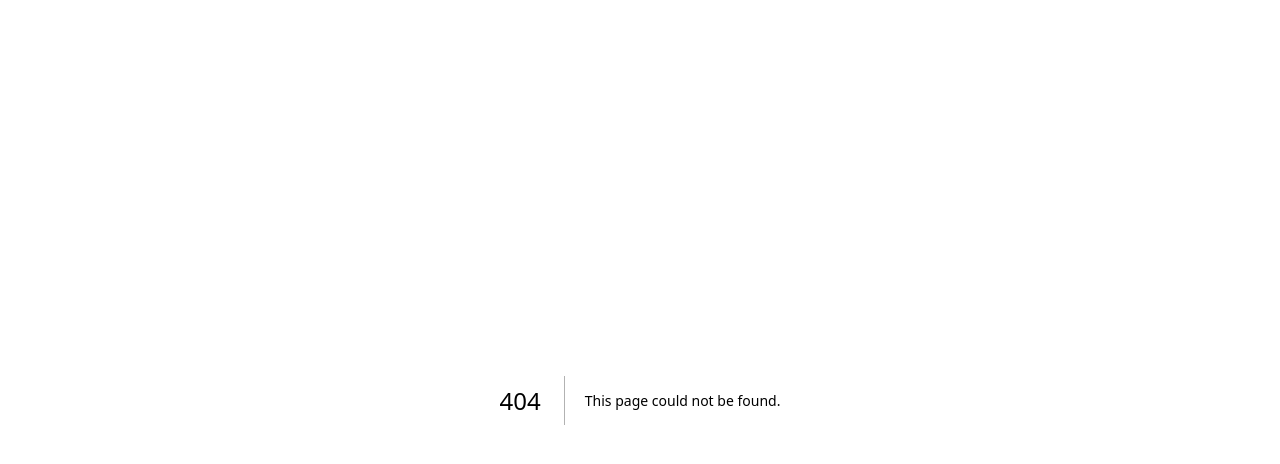
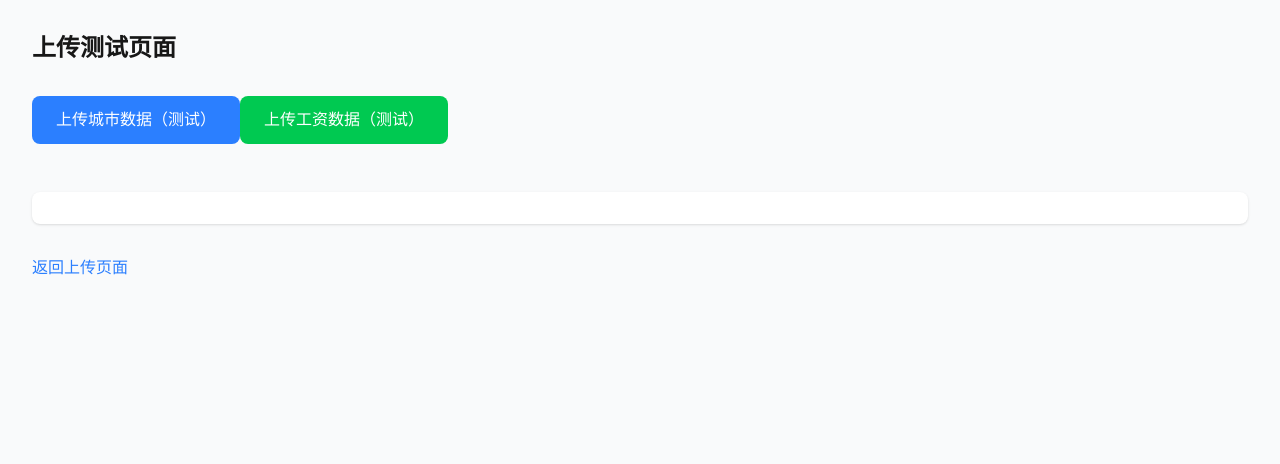
Before and after one commit to Happy-hw/shebao12, a Next.js app: page /upload-test in a window 1280 px wide. Before the commit this address had no page. Shown: the top 464 px of the page. Built offline with nearby package versions, Linux system fonts and the light colour scheme.

Commit message:
Add simplified upload APIs and test page

```diff
--- /dev/null
+++ b/app/api/upload/cities/easy-route.ts
@@ -0,0 +1,23 @@
+import { NextRequest, NextResponse } from 'next/server'
+
+export async function POST(request: NextRequest) {
+  console.log('Easy upload API called')
+
+  try {
+    // 直接返回成功，不做任何操作
+    return NextResponse.json({
+      message: '上传成功（简化版）',
+      count: 4,
+      mock: true,
+      cities: [
+        { city_name: '深圳', year: '2024', base_min: 2360, base_max: 27291, rate: 0.15 },
+        { city_name: '广州', year: '2024', base_min: 2300, base_max: 28868, rate: 0.15 },
+        { city_name: '佛山', year: '2024', base_min: 1900, base_max: 26421, rate: 0.15 },
+        { city_name: '东莞', year: '2024', base_min: 1900, base_max: 25874, rate: 0.14 }
+      ]
+    })
+  } catch (error) {
+    console.error('Easy upload error:', error)
+    return NextResponse.json({ error: 'Upload failed' }, { status: 500 })
+  }
+}
--- /dev/null
+++ b/app/api/upload/salaries/easy-route.ts
@@ -0,0 +1,28 @@
+import { NextRequest, NextResponse } from 'next/server'
+
+export async function POST(request: NextRequest) {
+  console.log('Easy salaries upload API called')
+
+  try {
+    // 直接返回成功，不做任何操作
+    return NextResponse.json({
+      message: '工资数据上传成功（简化版）',
+      count: 9,
+      mock: true,
+      salaries: [
+        { employee_id: 'E001', employee_name: '张三', city_name: '深圳', month: '202401', salary_amount: 8500 },
+        { employee_id: 'E001', employee_name: '张三', city_name: '深圳', month: '202402', salary_amount: 8500 },
+        { employee_id: 'E001', employee_name: '张三', city_name: '深圳', month: '202403', salary_amount: 9000 },
+        { employee_id: 'E002', employee_name: '李四', city_name: '广州', month: '202401', salary_amount: 7200 },
+        { employee_id: 'E002', employee_name: '李四', city_name: '广州', month: '202402', salary_amount: 7200 },
+        { employee_id: 'E002', employee_name: '李四', city_name: '广州', month: '202403', salary_amount: 7800 },
+        { employee_id: 'E003', employee_name: '王五', city_name: '佛山', month: '202401', salary_amount: 6500 },
+        { employee_id: 'E003', employee_name: '王五', city_name: '佛山', month: '202402', salary_amount: 6500 },
+        { employee_id: 'E003', employee_name: '王五', city_name: '佛山', month: '202403', salary_amount: 7000 }
+      ]
+    })
+  } catch (error) {
+    console.error('Easy salaries upload error:', error)
+    return NextResponse.json({ error: 'Upload failed' }, { status: 500 })
+  }
+}
--- /dev/null
+++ b/app/upload-test/page.tsx
@@ -0,0 +1,61 @@
+'use client'
+
+import { useState } from 'react'
+
+export default function UploadTestPage() {
+  const [message, setMessage] = useState('')
+
+  const uploadCities = async () => {
+    try {
+      const res = await fetch('/api/upload/cities/easy-route', {
+        method: 'POST'
+      })
+      const data = await res.json()
+      setMessage(`城市上传: ${data.message}`)
+    } catch (error) {
+      setMessage(`城市上传失败: ${error}`)
+    }
+  }
+
+  const uploadSalaries = async () => {
+    try {
+      const res = await fetch('/api/upload/salaries/easy-route', {
+        method: 'POST'
+      })
+      const data = await res.json()
+      setMessage(`工资上传: ${data.message}`)
+    } catch (error) {
+      setMessage(`工资上传失败: ${error}`)
+    }
+  }
+
+  return (
+    <div className="min-h-screen bg-gray-50 p-8">
+      <h1 className="text-2xl font-bold mb-8">上传测试页面</h1>
+
+      <div className="space-y-4">
+        <button
+          onClick={uploadCities}
+          className="bg-blue-500 text-white px-6 py-3 rounded-lg hover:bg-blue-600"
+        >
+          上传城市数据（测试）
+        </button>
+
+        <button
+          onClick={uploadSalaries}
+          className="bg-green-500 text-white px-6 py-3 rounded-lg hover:bg-green-600"
+        >
+          上传工资数据（测试）
+        </button>
+
+        <div className="mt-8 p-4 bg-white rounded-lg shadow">
+          <pre className="whitespace-pre-wrap">{message}</pre>
+        </div>
+      </div>
+
+      <div className="mt-8">
+        <a href="/upload" className="text-blue-500 hover:underline">返回上传页面</a>
+      </div>
+    </div>
+  )
+}
```
